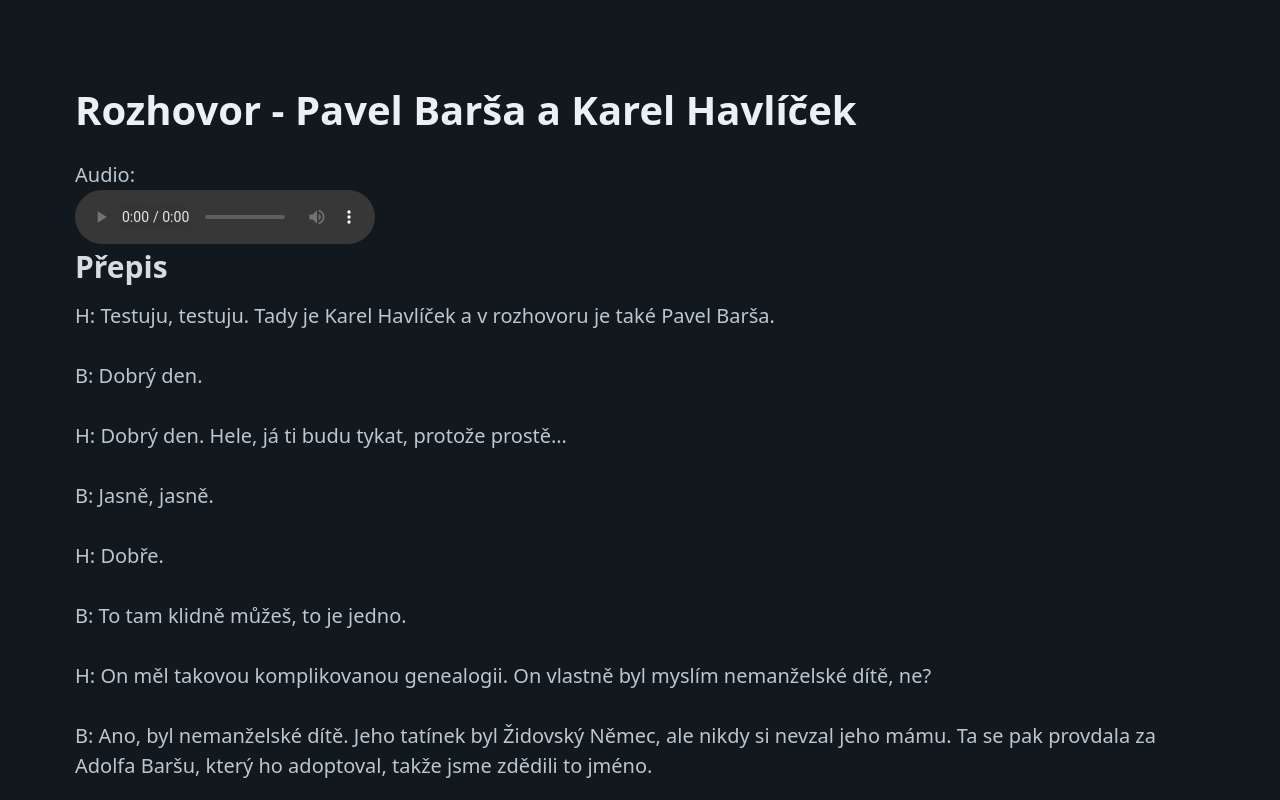
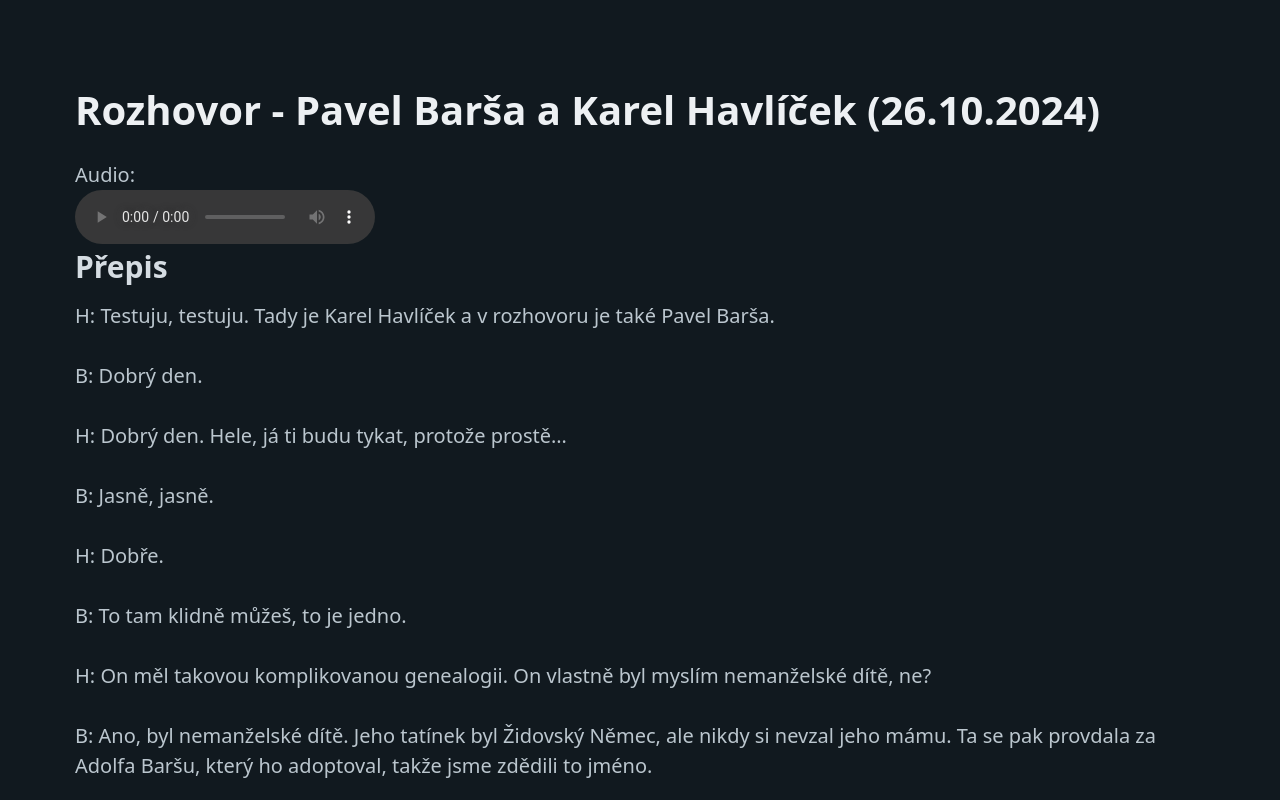
Before and after one commit to CodemanTheMan/portfolio, a plain HTML site: page rozhovor.html in a window 1280 px wide. Shown: the top 800 px of the page. Drawn offline with Linux system fonts and the light colour scheme.

Commit message:
Update rozhovor.html

```diff
--- a/rozhovor.html
+++ b/rozhovor.html
@@ -8,7 +8,7 @@
 	</head>
 	<body>
 		<main class="container">
-			<h1>Rozhovor - Pavel Barša a Karel Havlíček</h1>
+			<h1>Rozhovor - Pavel Barša a Karel Havlíček (26.10.2024)</h1>
 			Audio:
 			<br>
 			<audio controls>
```
